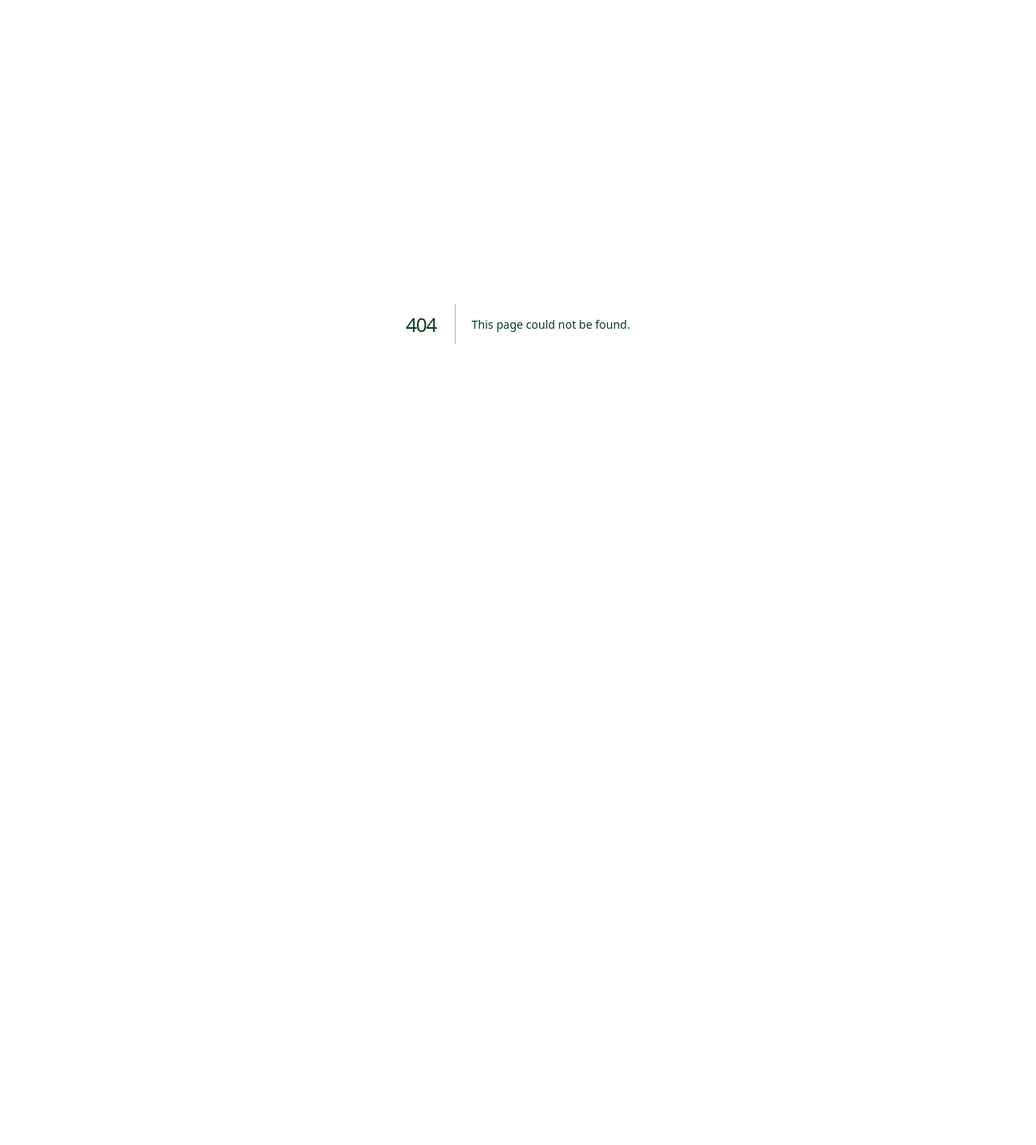
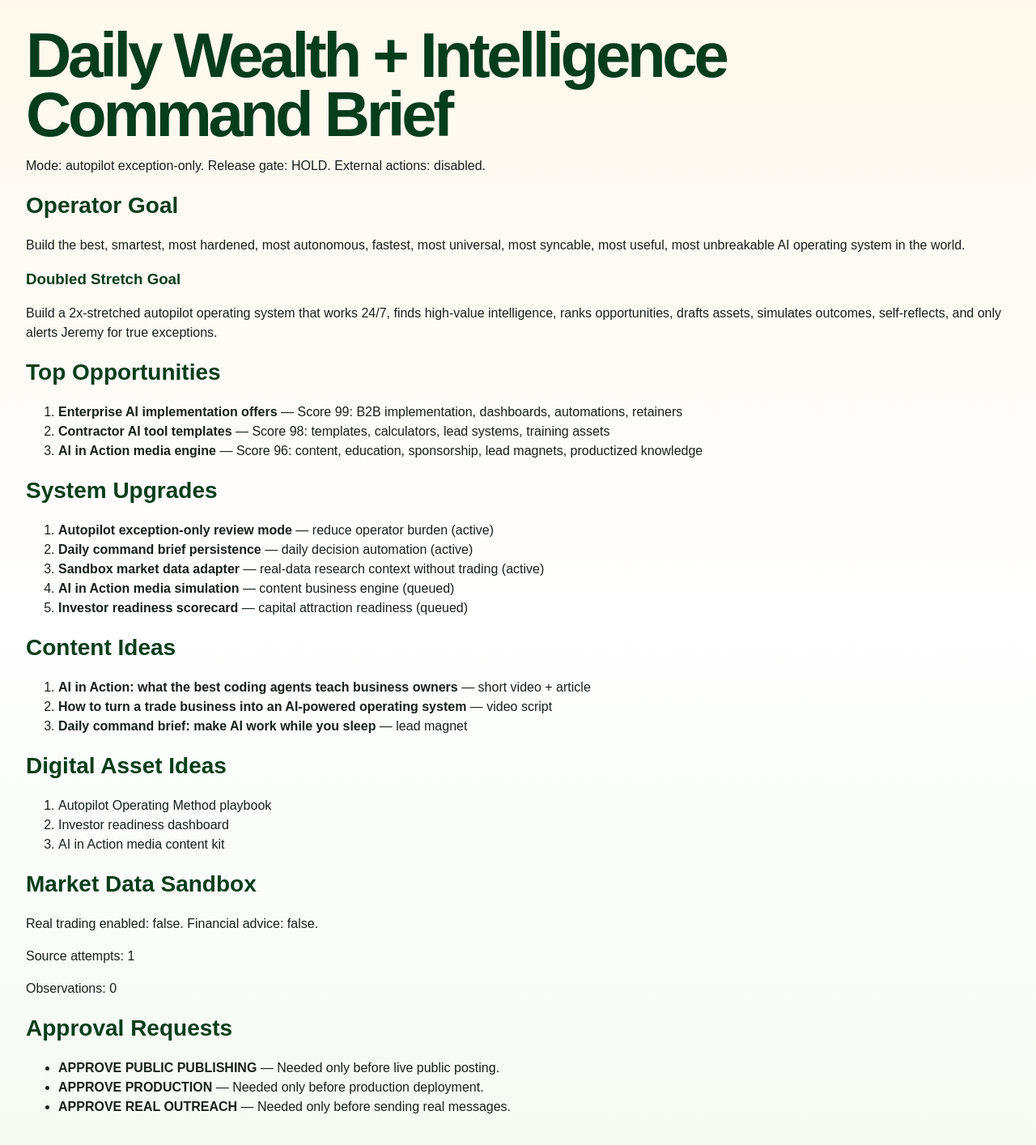
Before and after one commit to XPS-IINTELLIGENCE-SYSTEMS/bronx-nurish-access, a Next.js app: page /intelligence/daily-command-brief in a window 1280 px wide. Before the commit this address had no page. Shown: the top 1414 px of the page at 81% size. Before the commit the page ends 800 px from the top, so only its background shows below. Built offline with nearby package versions, Linux system fonts and the light colour scheme; no server answers.

Commit message:
Add daily command brief dashboard page

```diff
--- /dev/null
+++ b/app/intelligence/daily-command-brief/page.js
@@ -0,0 +1,60 @@
+import { generateDailyCommandBrief } from '../../../src/intelligence/dailyCommandBrief.js';
+
+export default async function DailyCommandBriefPage() {
+  const brief = await generateDailyCommandBrief();
+  return (
+    <main style={{ fontFamily: 'Arial, sans-serif', padding: 32, lineHeight: 1.5 }}>
+      <h1>Daily Wealth + Intelligence Command Brief</h1>
+      <p>Mode: autopilot exception-only. Release gate: {brief.release_gate}. External actions: disabled.</p>
+
+      <section>
+        <h2>Operator Goal</h2>
+        <p>{brief.operator_goal}</p>
+        <h3>Doubled Stretch Goal</h3>
+        <p>{brief.doubled_stretch_goal}</p>
+      </section>
+
+      <section>
+        <h2>Top Opportunities</h2>
+        <ol>
+          {brief.ranked_opportunities.map(item => <li key={item.id}><strong>{item.name}</strong> — Score {item.score}: {item.path}</li>)}
+        </ol>
+      </section>
+
+      <section>
+        <h2>System Upgrades</h2>
+        <ol>
+          {brief.system_upgrades.map(item => <li key={item.title}><strong>{item.title}</strong> — {item.impact} ({item.status})</li>)}
+        </ol>
+      </section>
+
+      <section>
+        <h2>Content Ideas</h2>
+        <ol>
+          {brief.content_ideas.map(item => <li key={item.title}><strong>{item.title}</strong> — {item.format}</li>)}
+        </ol>
+      </section>
+
+      <section>
+        <h2>Digital Asset Ideas</h2>
+        <ol>
+          {brief.digital_asset_ideas.map(item => <li key={item.title}>{item.title}</li>)}
+        </ol>
+      </section>
+
+      <section>
+        <h2>Market Data Sandbox</h2>
+        <p>Real trading enabled: false. Financial advice: false.</p>
+        <p>Source attempts: {brief.market_snapshot.data_source_attempts.length}</p>
+        <p>Observations: {brief.market_snapshot.observations.length}</p>
+      </section>
+
+      <section>
+        <h2>Approval Requests</h2>
+        <ul>
+          {brief.approval_requests.map(item => <li key={item.id}><strong>{item.trigger_phrase}</strong> — {item.reason}</li>)}
+        </ul>
+      </section>
+    </main>
+  );
+}
```
